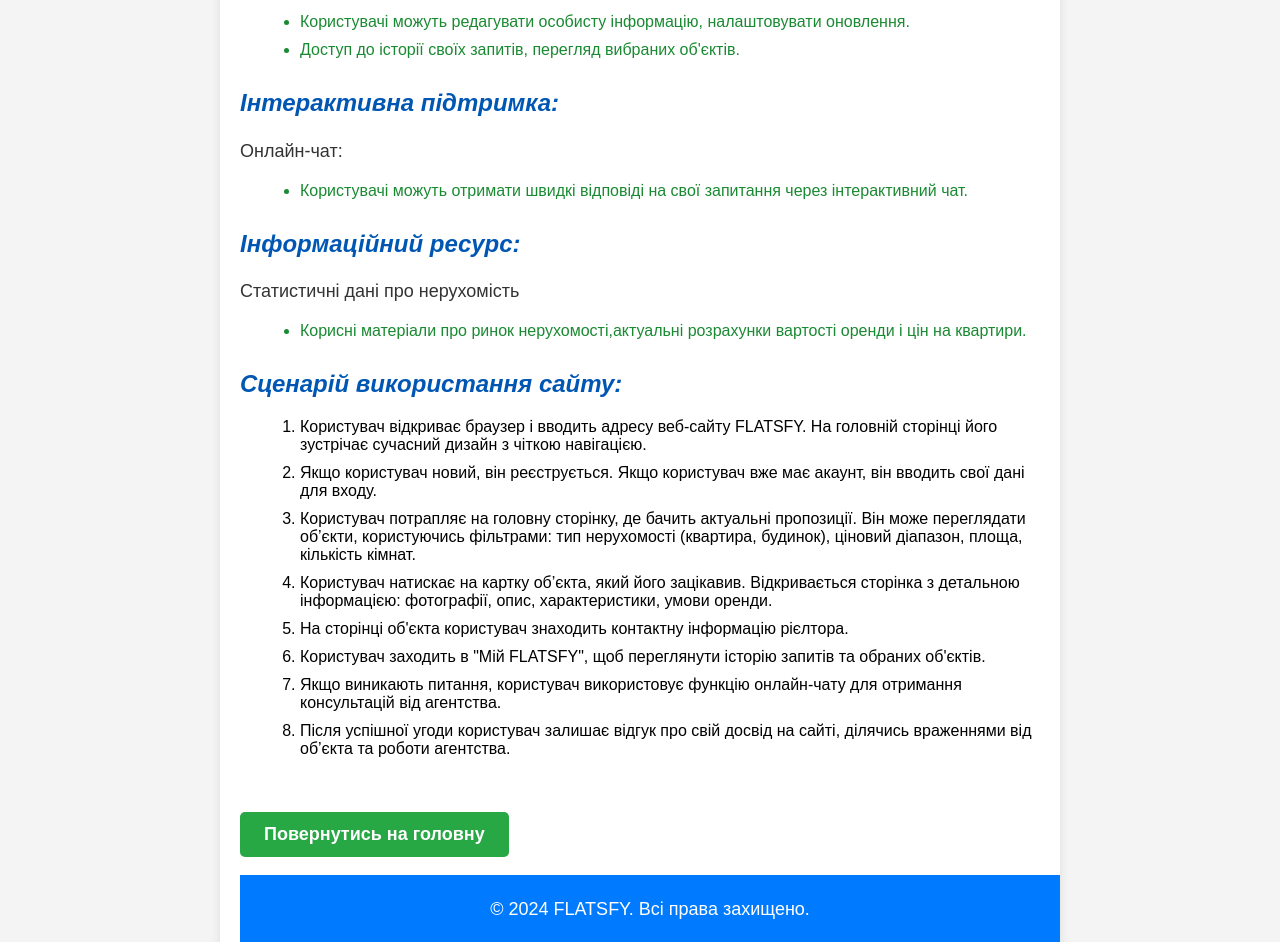
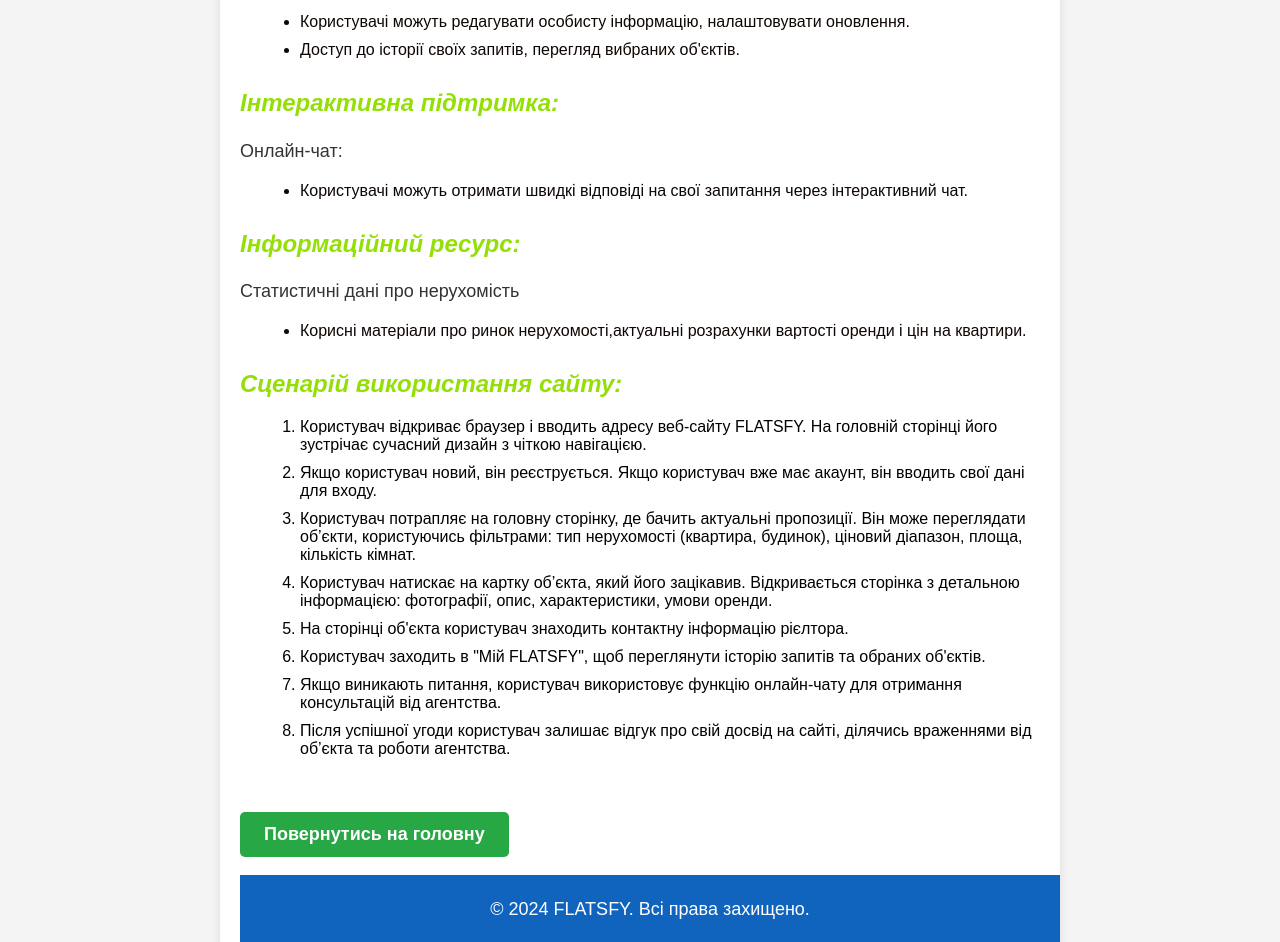
Before and after one commit to Shafinsky/Shafinsky-IS-31_ShafinskyiY_subject-area, a plain HTML site: page index.html in a window 1280 px wide. Shown: the part 1858-2800 px from the top of the page. Drawn offline with Linux system fonts and the light colour scheme.

Commit message:
Add_NewColor

```diff
--- a/index.html
+++ b/index.html
@@ -15,7 +15,7 @@
         }
 
         header {
-            background-color: #007bff;
+            background-color: #1164bd;
             color: white;
             padding: 20px 0;
             text-align: center;
@@ -27,7 +27,7 @@
         }
 
         h2 {
-            color: #0056b3;
+            color: #93df06;
             font-style: italic;
             margin-top: 30px;
         }
@@ -43,7 +43,7 @@
         }
 
         li {
-            color: rgb(26, 138, 50);
+            color: #0e0602;
             margin-bottom: 10px;
         }
 
@@ -81,7 +81,7 @@
         footer {
             text-align: center;
             padding: 10px;
-            background-color: #007bff;
+            background-color: #1164bd;
             color: white;
             position: relative;
             bottom: 0;
```
